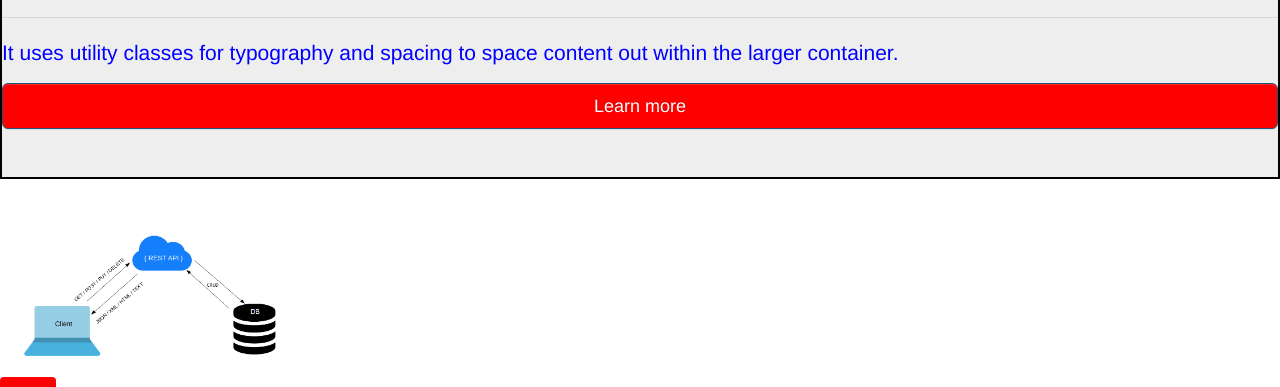
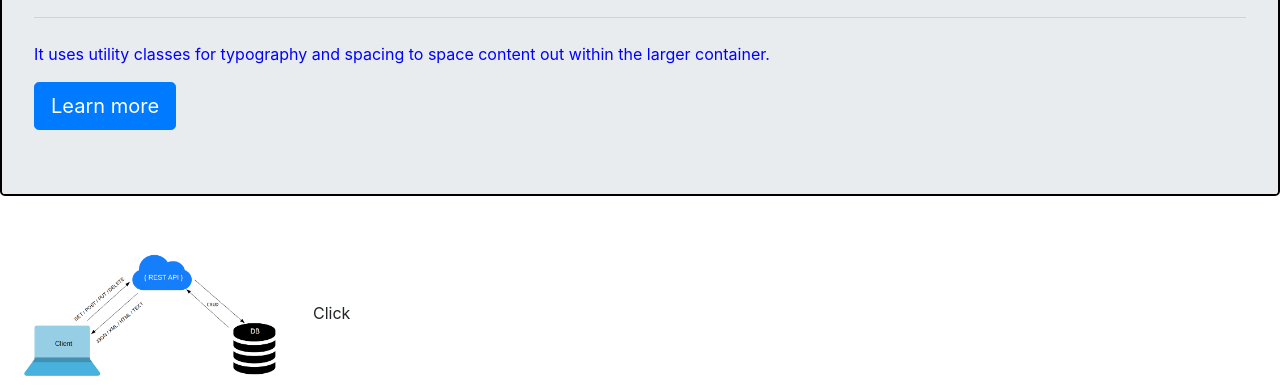
Before and after one commit to emotive44/Webpack, a website built with webpack: page index.html in a window 1280 px wide. Shown: the part 206-593 px from the top of the page. Built offline with nearby package versions, Linux system fonts and the light colour scheme.

Commit message:
fix bootstrap

```diff
--- a/index.html
+++ b/index.html
@@ -5,15 +5,6 @@
   <meta name="viewport" content="width=device-width, initial-scale=1.0">
   <title>Document</title>
   <link rel="stylesheet" href="./dist/main.bundle.css">
-
-  <!-- Latest compiled and minified CSS -->
-<link rel="stylesheet" href="https://maxcdn.bootstrapcdn.com/bootstrap/3.3.7/css/bootstrap.min.css" integrity="sha384-BVYiiSIFeK1dGmJRAkycuHAHRg32OmUcww7on3RYdg4Va+PmSTsz/K68vbdEjh4u" crossorigin="anonymous">
-
-<!-- Optional theme -->
-<link rel="stylesheet" href="https://maxcdn.bootstrapcdn.com/bootstrap/3.3.7/css/bootstrap-theme.min.css" integrity="sha384-rHyoN1iRsVXV4nD0JutlnGaslCJuC7uwjduW9SVrLvRYooPp2bWYgmgJQIXwl/Sp" crossorigin="anonymous">
-
-<!-- Latest compiled and minified JavaScript -->
-<script src="https://maxcdn.bootstrapcdn.com/bootstrap/3.3.7/js/bootstrap.min.js" integrity="sha384-Tc5IQib027qvyjSMfHjOMaLkfuWVxZxUPnCJA7l2mCWNIpG9mGCD8wGNIcPD7Txa" crossorigin="anonymous"></script>
 </head>
 <body>
   <div>webpack</div>
--- a/package.json
+++ b/package.json
@@ -15,13 +15,16 @@
     "@babel/core": "^7.12.9",
     "@babel/preset-env": "^7.12.7",
     "babel-loader": "^8.2.2",
+    "bootstrap": "^4.5.3",
     "clean-webpack-plugin": "^3.0.0",
     "css-loader": "^5.0.1",
     "file-loader": "^6.2.0",
     "html-webpack-plugin": "^4.5.0",
     "i": "^0.3.6",
+    "jquery": "^3.5.1",
     "mini-css-extract-plugin": "^1.3.1",
     "optimize-css-assets-webpack-plugin": "^5.0.4",
+    "popper.js": "^1.16.1",
     "sass": "^1.29.0",
     "sass-loader": "^10.1.0",
     "style-loader": "^2.0.0",
--- a/src/index.js
+++ b/src/index.js
@@ -1,6 +1,7 @@
 import button from './components/button/button';
 import importImg from './importImg';
 import heading from './components/heading/heading';
+import './index.scss';
 
 importImg();
 button();
--- /dev/null
+++ b/src/index.scss
@@ -0,0 +1 @@
+@import '~bootstrap/scss/bootstrap';
```
Also changed, not shown: 1 other file.
